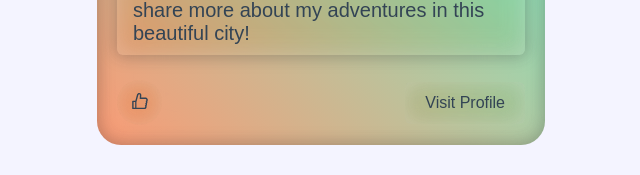
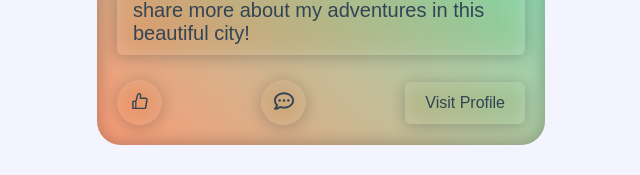
Before and after one commit to AmirTheFaithful/mern-collection-client, a React (Create React App) app: page / in a window 1280 px wide. Shown: the part 410-585 px from the top of the page, without its empty margins (319-959 px from the left). Built offline with nearby package versions, Linux system fonts and the light colour scheme.

Commit message:
Add shadow effect to the PostInfoCard's buttons.

```diff
--- a/src/components/ShortPost/PostInfoCard/PicFooter.tsx
+++ b/src/components/ShortPost/PostInfoCard/PicFooter.tsx
@@ -6,20 +6,32 @@ import {
   AiOutlineLike,
   AiOutlineDislike,
 } from "react-icons/ai";
+import { FaCommentDots, FaRegCommentDots } from "react-icons/fa";
 
-import bellSound from "../../../assets/audio/ui-bell.mp3";
+import likeSound from "../../../assets/audio/finger-snap.mp3";
 import "./pic-footer.scss";
 
 const PicFooter: FC = (): ReactElement => {
-  const [liked, setLiked] = useState<boolean>(false);
-  // Initialise like button sound effect
-  const audio = new Audio(bellSound);
-
   // Localisation hook
   const { t } = useTranslation();
 
   return (
     <section className="pic__footer">
+      <LikeButton />
+      <CommentsButton />
+      <button className="pic__footer__open-btn">
+        {t("postInfoCard.visit")}
+      </button>
+    </section>
+  );
+};
+
+const LikeButton: FC = (): ReactElement => {
+  const [liked, setLiked] = useState<boolean>(false);
+  // Initialise like button sound effect
+  const audio = new Audio(likeSound);
+
+  return (
     <button
       className="pic__footer__like-btn"
       onClick={(): void => {
@@ -29,10 +41,14 @@ const PicFooter: FC = (): ReactElement => {
     >
       {liked ? <AiFillLike size={20} /> : <AiOutlineLike size={20} />}
     </button>
-      <button className="pic__footer__open-btn">
-        {t("postInfoCard.visit")}
+  );
+};
+
+const CommentsButton: FC = (): ReactElement => {
+  return (
+    <button className="pic__footer__comments-btn">
+      <FaRegCommentDots size={20} />
     </button>
-    </section>
   );
 };
 
--- a/src/components/ShortPost/PostInfoCard/pic-footer.scss
+++ b/src/components/ShortPost/PostInfoCard/pic-footer.scss
@@ -3,11 +3,13 @@
 [theme-light="light"] {
   --text-color: #345;
   --background-color: rgba(225, 225, 225, 0.2);
+  --shadow-color: #2226;
 }
 
 [theme-dark="dark"] {
   --text-color: #eee;
   --background-color: rgba(16, 16, 16, 0.2);
+  --shadow-color: #fff6;
 }
 
 .pic__footer {
@@ -23,11 +25,13 @@
     color: var(--text-color);
     cursor: pointer;
     border: none;
+    box-shadow: 0 2px 16px var(--shadow-color);
     transition: color 0.35s;
     background-color: var(--background-color);
   }
 
-  &__like-btn {
+  &__like-btn,
+  &__comments-btn {
     width: 45px;
     height: 45px;
     border-radius: 50%;
--- a/src/components/ShortPost/PostInfoCard/pic-header.scss
+++ b/src/components/ShortPost/PostInfoCard/pic-header.scss
@@ -1,12 +1,12 @@
 @import "../../../utils";
 
 [data-theme="light"] {
-  --avatar-shadow-image: #2226;
+  --avatar-shadow-color: #2226;
   --data-color: #4448;
 }
 
 [data-theme="dark"] {
-  --img-sh: #fff6;
+  --avatar-shadow-color: #fff6;
   --data-color: #fff8;
 }
 
@@ -21,7 +21,7 @@
       width: 45px;
       height: 45px;
       border-radius: 50%;
-      box-shadow: 0 2px 16px var(--avatar-shadow-image);
+      box-shadow: 0 2px 16px var(--avatar-shadow-color);
     }
 
     h3 {
```
Lines whose indentation alone changed are shown as unchanged.
